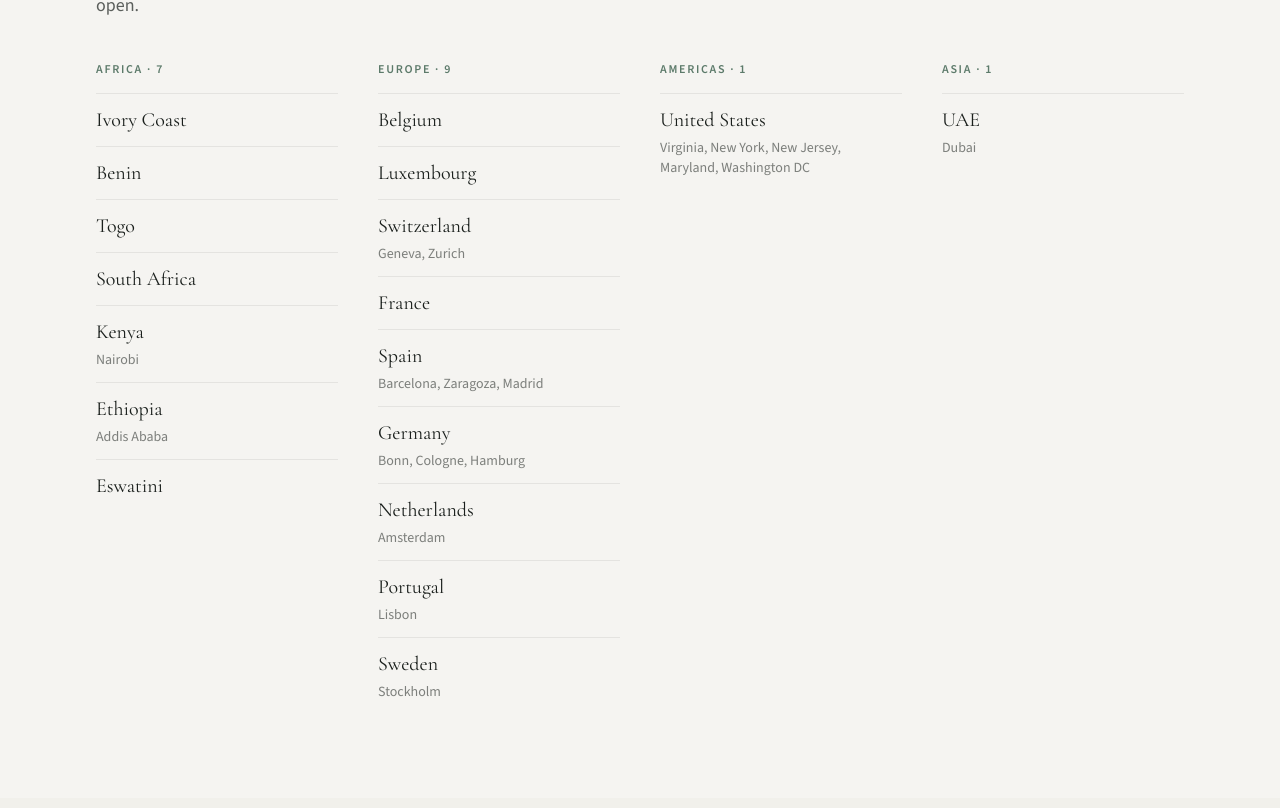
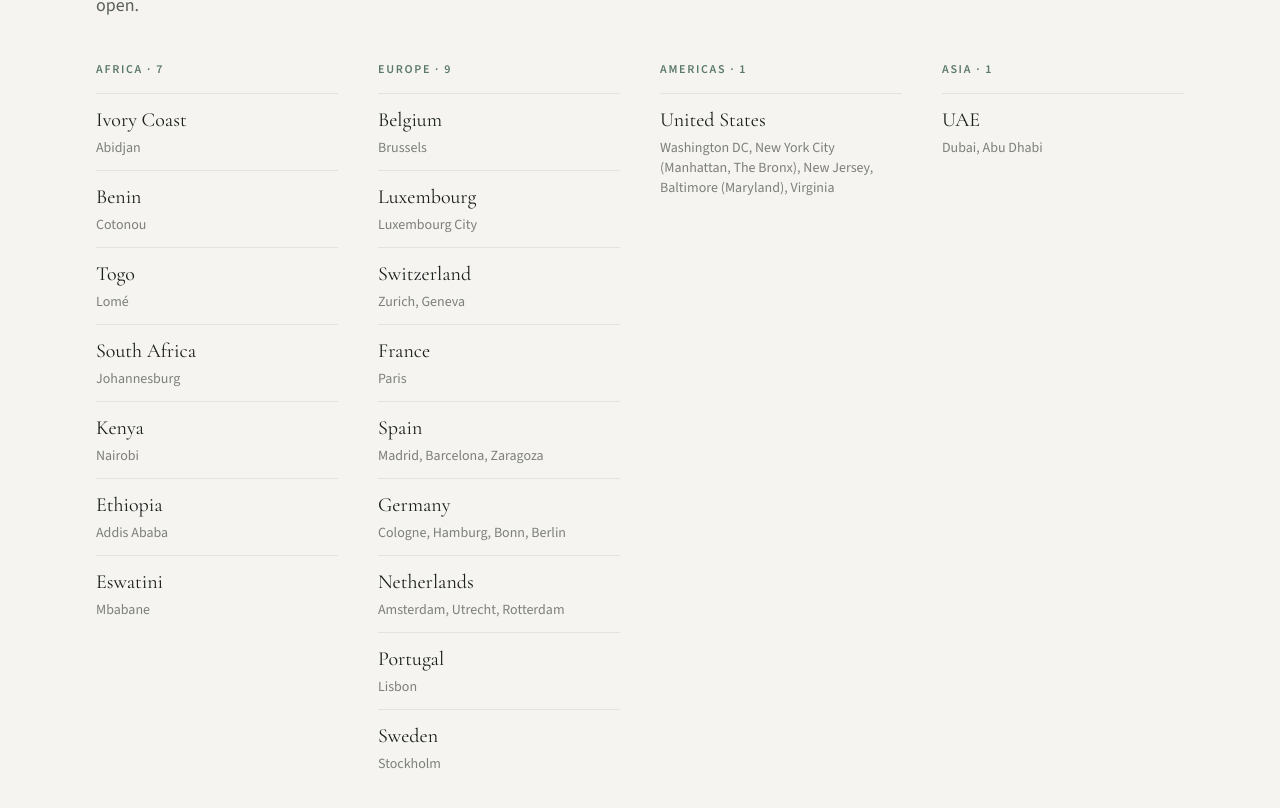
Before and after one commit to SmartLinkco/malorfa, a Next.js app: page /travel in a window 1280 px wide. Shown: the part 744-1552 px from the top of the page. Built offline with nearby package versions, Linux system fonts and the light colour scheme.

Commit message:
Update each visited country with the fuller city list.
Keep the 18-country tally derived from the list and do not add a separate cities count.

Co-authored-by: Stephen Gyan Bimpong <SmartLinkco@users.noreply.github.com>

```diff
--- a/src/content/travel.ts
+++ b/src/content/travel.ts
@@ -17,32 +17,33 @@ export type TravelStory = {
 };
 
 /**
- * Countries and cities from Malorfa’s own “Countries & cities visited” note.
- * `note` is only the cities or states she recorded — empty when the note
- * names the country alone. Update this list as new borders are crossed.
+ * Eighteen countries from Malorfa’s “Countries & cities visited” note.
+ * `note` is the city list she sent, in her order and spelling.
+ * Country count stays `countriesVisited.length`. Do not derive a city total
+ * until the owner confirms how the “30 cities” figure is counted.
  */
 export const countriesVisited = [
-  { name: "Belgium", region: "Europe", note: "" },
-  { name: "Luxembourg", region: "Europe", note: "" },
-  { name: "Switzerland", region: "Europe", note: "Geneva, Zurich" },
-  { name: "France", region: "Europe", note: "" },
-  { name: "Spain", region: "Europe", note: "Barcelona, Zaragoza, Madrid" },
-  { name: "Germany", region: "Europe", note: "Bonn, Cologne, Hamburg" },
-  { name: "Netherlands", region: "Europe", note: "Amsterdam" },
-  { name: "Ivory Coast", region: "Africa", note: "" },
-  { name: "Benin", region: "Africa", note: "" },
-  { name: "Togo", region: "Africa", note: "" },
+  { name: "Belgium", region: "Europe", note: "Brussels" },
+  { name: "Luxembourg", region: "Europe", note: "Luxembourg City" },
+  { name: "Switzerland", region: "Europe", note: "Zurich, Geneva" },
+  { name: "France", region: "Europe", note: "Paris" },
+  { name: "Spain", region: "Europe", note: "Madrid, Barcelona, Zaragoza" },
+  { name: "Germany", region: "Europe", note: "Cologne, Hamburg, Bonn, Berlin" },
+  { name: "Netherlands", region: "Europe", note: "Amsterdam, Utrecht, Rotterdam" },
+  { name: "Ivory Coast", region: "Africa", note: "Abidjan" },
+  { name: "Benin", region: "Africa", note: "Cotonou" },
+  { name: "Togo", region: "Africa", note: "Lomé" },
   { name: "Portugal", region: "Europe", note: "Lisbon" },
-  { name: "South Africa", region: "Africa", note: "" },
-  { name: "UAE", region: "Asia", note: "Dubai" },
+  { name: "South Africa", region: "Africa", note: "Johannesburg" },
+  { name: "UAE", region: "Asia", note: "Dubai, Abu Dhabi" },
   { name: "Sweden", region: "Europe", note: "Stockholm" },
   { name: "Kenya", region: "Africa", note: "Nairobi" },
   { name: "Ethiopia", region: "Africa", note: "Addis Ababa" },
-  { name: "Eswatini", region: "Africa", note: "" },
+  { name: "Eswatini", region: "Africa", note: "Mbabane" },
   {
     name: "United States",
     region: "Americas",
-    note: "Virginia, New York, New Jersey, Maryland, Washington DC",
+    note: "Washington DC, New York City (Manhattan, The Bronx), New Jersey, Baltimore (Maryland), Virginia",
   },
 ] as const;
 
```
